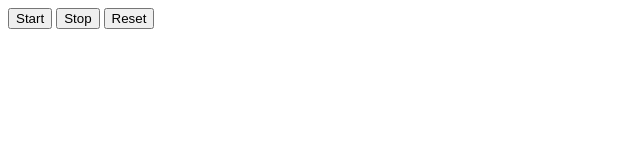
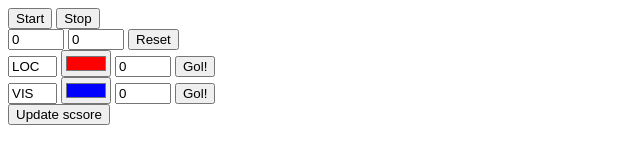
Before and after one commit to Canx/nodecg-tiempo, a website: page dashboard/tiempo.html in a window 1280 px wide. Shown: the whole page, without its empty margins (0-640 px from the left). Drawn offline with Linux system fonts and the light colour scheme.

Commit message:
Added more controls

```diff
--- a/dashboard/tiempo.html
+++ b/dashboard/tiempo.html
@@ -3,18 +3,70 @@
 <head>
     <meta charset="UTF-8">
     <script type="text/javascript">
+
     function send(message) {
         nodecg.sendMessage(message);
     }
 
-    function reset(seconds) {
+    function reset() {
+        let minutes = Number(document.getElementById('minutes').value);
+        let seconds = Number(document.getElementById('seconds').value);
+
+        seconds = seconds + minutes*60;
         nodecg.sendMessage("reset", seconds);
+    }
+
+    function update_scoreboard() {
+        data = {
+            local: {
+                nombre: document.getElementById('localname').value,
+                color: document.getElementById('localcolor').value,
+                goles: document.getElementById('goleslocal').value},
+            visitante: {
+                nombre: document.getElementById('visitantename').value,
+                color: document.getElementById('visitantecolor').value,
+                goles: document.getElementById('golesvisitante').value}
+        };
+
+        console.log(data);
+        nodecg.sendMessage("scoreboard", data);
+    }
+
+    function gol_local() {
+        document.getElementById('goleslocal').value++;
+        update_scoreboard();
+    }
+
+    function gol_visitante() {
+        document.getElementById('golesvisitante').value++;
+        update_scoreboard();
     }
     </script>
 </head>
 <body>
-    <button type="button" onclick="send('start')">Start</button>
-    <button type="button" onclick="send('stop')">Stop</button>
-    <button type="button" onclick="reset(0)">Reset</button>
+    <div id="startstop">
+        <button type="button" onclick="send('start')">Start</button>
+        <button type="button" onclick="send('stop')">Stop</button>
+    </div>
+    <div id="reset">
+        <input type="number" id="minutes" min="0" max="99" value="0">
+        <input type="number" id="seconds" min="0" max="59" value="0">
+        <button type="button" onclick="reset()">Reset</button>
+    </div>
+    <div id="local">
+        <input type="text" id="localname" value="LOC" size="3">
+        <input type="color" id="localcolor" value="#ff0000">
+        <input type="number" id="goleslocal" min="0" max="99" value="0">
+        <button type="button" id="boton_gollocal" onclick="gol_local()">Gol!</button>
+    </div>
+    <div id="visitante">
+        <input type="text" id="visitantename" value="VIS" size="3">
+        <input type="color" id="visitantecolor" value="#0000ff">
+        <input type="number" id="golesvisitante" min="0" max="99" value="0">
+        <button type="button" id="boton_golvisitante" onclick="gol_visitante()">Gol!</button>
+    </div>
+    <div id="update_score">
+        <button type="button" onclick="update_scoreboard()">Update scsore</button>
+    </div>
 </body>
 </html>
```
Also changed, not shown: graphics/tiempo.js (+16 -0 lines).
